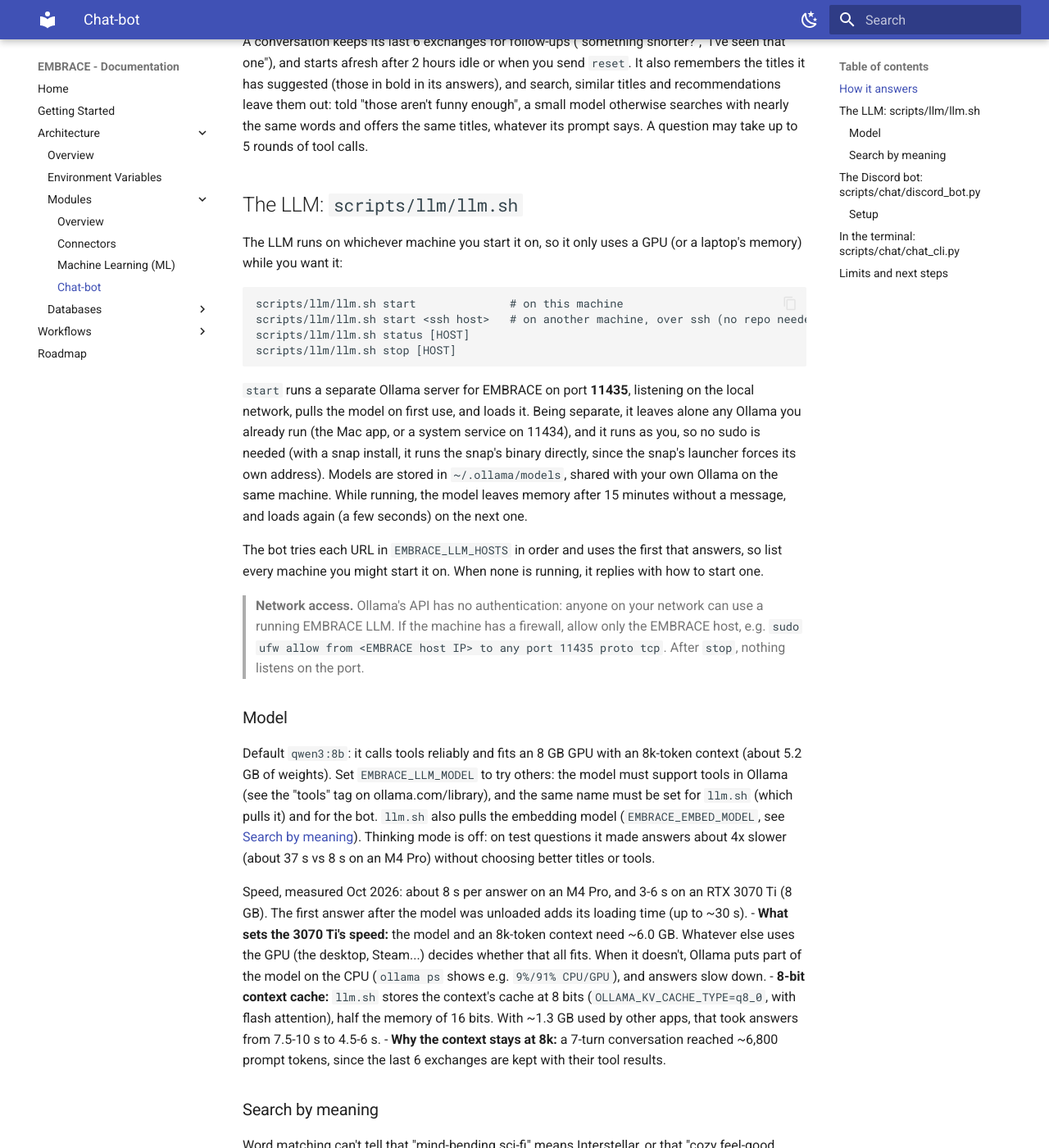
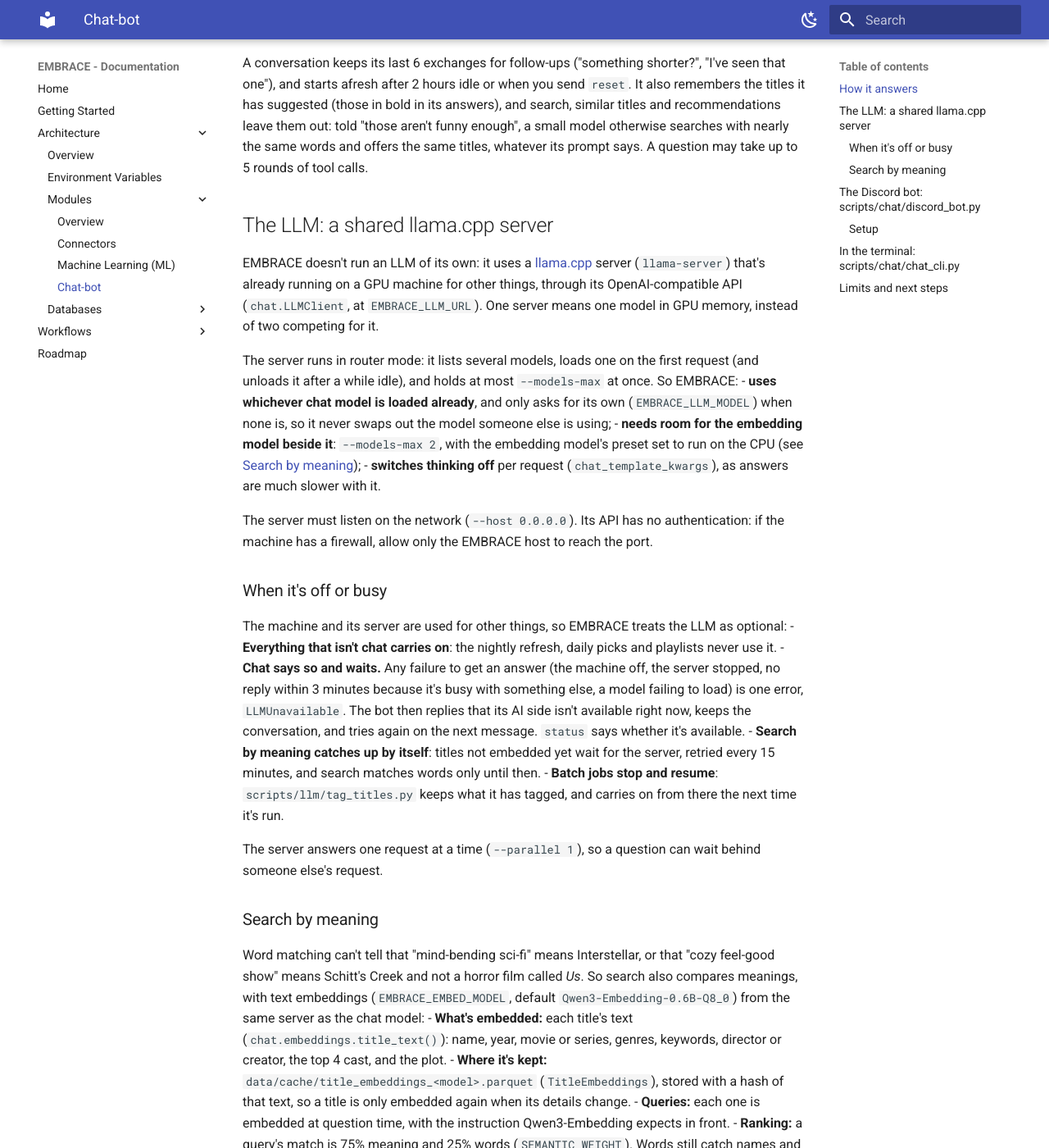
Before and after one commit to bgrando24/EMBRACE, an MkDocs documentation site: the page built from docs/modules/chat.md, in a window 1280 px wide and 1400 px high, scrolled down 1881 px. Shown: the whole window at 82% size. Built offline with MkDocs 1.6.1 and Material for MkDocs 9.7.7, drawn with Linux system fonts in a browser that asks for light colours; some of the changed text lies outside the part shown.

Commit message:
LLM: the shared llama.cpp server instead of EMBRACE's own Ollama; carry on when it's away
EMBRACE ran its own Ollama (bg-server, or the Mac), competing for the GPU with the llama.cpp server
already running there. It now uses that server's OpenAI-compatible API (EMBRACE_LLM_URL):
- chat uses whichever chat model is loaded, so it never swaps out someone else's, and only asks for
  EMBRACE_LLM_MODEL when none is; thinking off per request
- embeddings from Qwen3-Embedding-0.6B-Q8_0 on the same server (CPU-only preset, --models-max 2)
- one host, no Mac fallback; scripts/llm/llm.sh removed

The server is used for other things, so every failure to get an answer (machine off, unreachable,
busy past 3 min, model failing to load) is LLMUnavailable: the bot says its AI side isn't available
right now and carries on, search matches words until embeddings catch up (retried every 15 min),
and nothing else (refresh, picks) uses the LLM.

Claude-Session: https://claude.ai/code/session_01HEWGHEC19UTvfiVSiDWoX9

````diff
--- a/docs/env_vars.md
+++ b/docs/env_vars.md
@@ -15,11 +15,9 @@ Two `.env` files are required: one at the repository root for the Python service
 | `EMBRACE_PICKS_EXCLUDE_USERS` | No | Comma-separated Emby user names that get no recommendation playlists, and are left out of the picks preview. |
 | `DISCORD_BOT_TOKEN` | For the chat-bot | Token of EMBRACE's Discord bot (see [Chat-bot](modules/chat.md#setup)). |
 | `EMBRACE_DISCORD_USERS` | For the chat-bot | Who's who: comma-separated `<discord user id>:<emby user name>` pairs. Only linked people can chat. |
-| `EMBRACE_LLM_HOSTS` | For the chat-bot | Comma-separated Ollama URLs to try in order, e.g. `http://<gpu machine>:11435,http://<mac>:11435`. Default `http://localhost:11435`. |
-| `EMBRACE_LLM_MODEL` | No | Ollama model for the chat-bot (and for `scripts/llm/llm.sh` to pull). Must support tool calling. Default `qwen3:8b`. |
-| `EMBRACE_LLM_NUM_CTX` | No | The model's context window in tokens. Default `8192`. |
-| `EMBRACE_LLM_KEEP_ALIVE` | No | How long the model stays in memory after a message (Ollama duration, e.g. `15m`). Default `15m`. |
-| `EMBRACE_LLM_PORT` | No | Port `scripts/llm/llm.sh` runs Ollama on. Default `11435`. |
+| `EMBRACE_LLM_URL` | For the chat-bot | The llama.cpp server (`llama-server`) EMBRACE's LLM features use, e.g. `http://<gpu machine>:8080`. Default `http://localhost:8080`. |
+| `EMBRACE_LLM_MODEL` | No | Chat model to load when the server has none loaded (whichever is loaded is used, so someone else's isn't swapped out). Must support tool calling. Default: the first model the server lists. |
+| `EMBRACE_EMBED_MODEL` | No | The server's embedding model, for search by meaning. Default `Qwen3-Embedding-0.6B-Q8_0`. |
 | `ENVIRONMENT` | Optional | Controls connector debug logging. Use `dev`, `staging`, or `prod`; defaults to `dev` when unset. |
 | `SQLITE_DB_NAME` | Optional | Overrides the default SQLite file name (`EMBRACE_SQLITE_DB.db`). The database is stored under `sqlite_db/` and is created automatically if missing. |
 | `SQLITE_KEEP_BACKUPS` | Optional | Number of dated database backups the refresh keeps in `sqlite_db/backups/` (one is made per run). Default `30`. `sqlite_db/archive/` is never pruned. |
--- a/docs/modules/chat.md
+++ b/docs/modules/chat.md
@@ -3,11 +3,11 @@
 EMBRACE's conversational interface: ask for something to watch in plain language ("a funny show like Letterkenny",
 "a tense thriller under 2 hours", "what should I watch tonight?") and get a few picks chosen with **your** watch
 history in mind: from the server, and beyond it (about 12,000 well-known titles it doesn't have, to request in
-Jellyseerr). It runs as a Discord bot, with a local LLM (via [Ollama](https://ollama.com)) that is only running when
-you start it.
+Jellyseerr). It runs as a Discord bot, with a local LLM: a [llama.cpp](https://github.com/ggml-org/llama.cpp) server
+on another machine, which is also used for other things, so it may be off or busy at times.
 
 ```
-Discord ──► discord_bot.py (EMBRACE host, always on) ──► OllamaClient ──► Ollama (a GPU machine / Mac, on demand)
+Discord ──► discord_bot.py (EMBRACE host, always on) ──► LLMClient ──► llama-server (a GPU machine, when it's on)
                      │                                        ▲
                      └──► ChatSession ──► LibraryTools ───────┘ tool calls: search, similar titles, details,
                                               │                            your picks, your history
@@ -59,55 +59,43 @@ afresh after 2 hours idle or when you send `reset`. It also remembers the titles
 its answers), and search, similar titles and recommendations leave them out: told "those aren't funny enough", a
 small model otherwise searches with nearly the same words and offers the same titles, whatever its prompt says. A question may take up to 5 rounds of tool calls.
 
-## The LLM: `scripts/llm/llm.sh`
+## The LLM: a shared llama.cpp server
 
-The LLM runs on whichever machine you start it on, so it only uses a GPU (or a laptop's memory) while you want it:
+EMBRACE doesn't run an LLM of its own: it uses a [llama.cpp](https://github.com/ggml-org/llama.cpp) server
+(`llama-server`) that's already running on a GPU machine for other things, through its OpenAI-compatible API
+(`chat.LLMClient`, at `EMBRACE_LLM_URL`). One server means one model in GPU memory, instead of two competing for it.
 
-```bash
-scripts/llm/llm.sh start              # on this machine
-scripts/llm/llm.sh start <ssh host>   # on another machine, over ssh (no repo needed there)
-scripts/llm/llm.sh status [HOST]
-scripts/llm/llm.sh stop [HOST]
-```
+The server runs in router mode: it lists several models, loads one on the first request (and unloads it after a
+while idle), and holds at most `--models-max` at once. So EMBRACE:
+- **uses whichever chat model is loaded already**, and only asks for its own (`EMBRACE_LLM_MODEL`) when none is, so
+  it never swaps out the model someone else is using;
+- **needs room for the embedding model beside it**: `--models-max 2`, with the embedding model's preset set to run
+  on the CPU (see [Search by meaning](#search-by-meaning));
+- **switches thinking off** per request (`chat_template_kwargs`), as answers are much slower with it.
 
-`start` runs a separate Ollama server for EMBRACE on port **11435**, listening on the local network, pulls the
-model on first use, and loads it. Being separate, it leaves alone any Ollama you already run (the Mac app, or a
-system service on 11434), and it runs as you, so no sudo is needed (with a snap install, it runs the snap's binary
-directly, since the snap's launcher forces its own address). Models are stored in `~/.ollama/models`, shared with
-your own Ollama on the same machine. While running, the model leaves memory after 15 minutes without a message, and
-loads again (a few seconds) on the next one.
+The server must listen on the network (`--host 0.0.0.0`). Its API has no authentication: if the machine has a
+firewall, allow only the EMBRACE host to reach the port.
 
-The bot tries each URL in `EMBRACE_LLM_HOSTS` in order and uses the first that answers, so list every machine you
-might start it on. When none is running, it replies with how to start one.
+### When it's off or busy
 
-> **Network access.** Ollama's API has no authentication: anyone on your network can use a running EMBRACE LLM. If
-> the machine has a firewall, allow only the EMBRACE host, e.g. `sudo ufw allow from <EMBRACE host IP> to any port
-> 11435 proto tcp`. After `stop`, nothing listens on the port.
+The machine and its server are used for other things, so EMBRACE treats the LLM as optional:
+- **Everything that isn't chat carries on**: the nightly refresh, daily picks and playlists never use it.
+- **Chat says so and waits.** Any failure to get an answer (the machine off, the server stopped, no reply within
+  3 minutes because it's busy with something else, a model failing to load) is one error, `LLMUnavailable`. The bot
+  then replies that its AI side isn't available right now, keeps the conversation, and tries again on the next
+  message. `status` says whether it's available.
+- **Search by meaning catches up by itself**: titles not embedded yet wait for the server, retried every 15 minutes,
+  and search matches words only until then.
+- **Batch jobs stop and resume**: `scripts/llm/tag_titles.py` keeps what it has tagged, and carries on from there
+  the next time it's run.
 
-### Model
-
-Default `qwen3:8b`: it calls tools reliably and fits an 8 GB GPU with an 8k-token context (about 5.2 GB of weights).
-Set `EMBRACE_LLM_MODEL` to try others: the model must support tools in Ollama (see the "tools" tag on
-ollama.com/library), and the same name must be set for `llm.sh` (which pulls it) and for the bot. `llm.sh` also pulls the embedding model
-(`EMBRACE_EMBED_MODEL`, see [Search by meaning](#search-by-meaning)). Thinking mode is
-off: on test questions it made answers about 4x slower (about 37 s vs 8 s on an M4 Pro) without choosing better
-titles or tools.
-
-Speed, measured Oct 2026: about 8 s per answer on an M4 Pro, and 3-6 s on an RTX 3070 Ti (8 GB). The first answer
-after the model was unloaded adds its loading time (up to ~30 s).
-- **What sets the 3070 Ti's speed:** the model and an 8k-token context need ~6.0 GB. Whatever else uses the GPU
-  (the desktop, Steam...) decides whether that all fits. When it doesn't, Ollama puts part of the model on the CPU
-  (`ollama ps` shows e.g. `9%/91% CPU/GPU`), and answers slow down.
-- **8-bit context cache:** `llm.sh` stores the context's cache at 8 bits (`OLLAMA_KV_CACHE_TYPE=q8_0`, with flash
-  attention), half the memory of 16 bits. With ~1.3 GB used by other apps, that took answers from 7.5-10 s to 4.5-6 s.
-- **Why the context stays at 8k:** a 7-turn conversation reached ~6,800 prompt tokens, since the last 6 exchanges are
-  kept with their tool results.
+The server answers one request at a time (`--parallel 1`), so a question can wait behind someone else's request.
 
 ### Search by meaning
 
 Word matching can't tell that "mind-bending sci-fi" means Interstellar, or that "cozy feel-good show" means Schitt's
 Creek and not a horror film called *Us*. So search also compares meanings, with text embeddings
-(`EMBRACE_EMBED_MODEL`, default `qwen3-embedding:0.6b`) from the same Ollama host as the chat model:
+(`EMBRACE_EMBED_MODEL`, default `Qwen3-Embedding-0.6B-Q8_0`) from the same server as the chat model:
 - **What's embedded:** each title's text (`chat.embeddings.title_text()`): name, year, movie or series, genres,
   keywords, director or creator, the top 4 cast, and the plot.
 - **Where it's kept:** `data/cache/title_embeddings_<model>.parquet` (`TitleEmbeddings`), stored with a hash of
@@ -116,19 +104,31 @@ Creek and not a horror film called *Us*. So search also compares meanings, with
 - **Ranking:** a query's match is 75% meaning and 25% words (`SEMANTIC_WEIGHT`). Words still catch names and exact
   phrases. Genre words and `like` then count as before.
 
-Made by the LLM host, not the nightly refresh: the bot needs that host to answer anyway, and the refresh then never
-depends on it being on.
-- **First run:** after loading its data, and after each answer, the bot embeds whatever isn't yet, in the
-  background. All ~12k titles take about 40 minutes on bg-server's CPU; after that, only new or changed titles
-  (seconds).
-- **Until then,** or if the host stops mid-conversation, search matches words only. `status` says which.
+Made by the LLM server, not the nightly refresh, so the refresh never depends on it being on.
+- **First run:** after loading its data, the bot embeds whatever isn't yet, in the background, and again after each
+  answer and every 15 minutes until it's all done. All ~12k titles take a while on the CPU; after that, only new or
+  changed titles (seconds).
+- **Until then,** or if the server stops mid-conversation, search matches words only. `status` says which.
 
 Why this model, on the CPU:
-- **The GPU stays the chat model's.** Embeddings run on the CPU (`EMBED_NUM_GPU = 0`). On bg-server's 8 GB GPU,
-  with the desktop using ~1.3 GB, the embedding model and `qwen3:8b` didn't fit together. Ollama then put 16% of
-  the chat model on the CPU, and answers took 20-25 s instead of ~3 s.
-- **Size:** the 0.6b version embeds a query in ~60 ms on the CPU (i7-10700K). The 4b and 8b versions gave no
-  better picks in testing and would be much slower there.
+- **The GPU stays the chat model's.** On an 8 GB GPU shared with a desktop, the embedding model and a chat model
+  didn't fit together, and part of the chat model went to the CPU, making answers several times slower. The
+  embedding model's preset in the server's `--models-preset` file keeps it off the GPU:
+
+    ```ini
+    [Qwen3-Embedding-0.6B-Q8_0]
+    embeddings = true
+    pooling = last
+    n-gpu-layers = 0
+    c = 8192
+    batch-size = 2048
+    ubatch-size = 2048
+    parallel = 4
+    threads = 4
+    ```
+
+- **Size:** the 0.6B version embeds a query in well under a second on the CPU. The 4B and 8B versions gave no better
+  picks in testing and would be much slower there.
 - **Quality:** on ten typical queries, it already beat word search on every vague one, e.g. "epic fantasy with
   dragons and politics" went from Lord of the Rings films to House of the Dragon and Game of Thrones.
 
@@ -138,8 +138,9 @@ beat it ([ML: tried and not adopted](ml.md#evaluation-mlevaluate)).
 ## The Discord bot: `scripts/chat/discord_bot.py`
 
 Talk to it in a DM, or @mention it in a channel it can read. Besides questions, it understands `help`, `reset`
-and `status` (whether the LLM is running, and how old its library data is). It reloads the library data on the
-first message after the nightly refresh. Questions are answered one at a time (one GPU).
+and `status` (whether its AI side is available, and how old its library data is). It reloads the library data on
+the first message after the nightly refresh. Questions are answered one at a time, as the LLM server answers one
+request at a time.
 
 Each Discord user must be linked to their Emby user name in `EMBRACE_DISCORD_USERS`; anyone else is told their
 Discord ID and asked to get linked, and nothing about the library or anyone's history is shown to them.
@@ -153,8 +154,8 @@ Discord ID and asked to get linked, and nothing about the library or anyone's hi
    History*; open the URL. (To only DM it, it still needs to share a server with you.)
 3. **Link users**: DM the bot; it replies with your Discord ID. Add `EMBRACE_DISCORD_USERS=<discord id>:<emby
    name>,...` to `.env`.
-4. **Point it at the LLM**: `EMBRACE_LLM_HOSTS=http://<gpu machine>:11435,http://<mac>:11435` (machine addresses
-   on your network).
+4. **Point it at the LLM**: `EMBRACE_LLM_URL=http://<gpu machine>:8080` (see
+   [The LLM](#the-llm-a-shared-llamacpp-server)), and `EMBRACE_LLM_MODEL` to the chat model to load when none is.
 5. **Run it as a service** on the EMBRACE host:
 
     ```bash
@@ -175,9 +176,8 @@ PYTHONPATH=src python scripts/chat/chat_cli.py --user <emby name> --tools
 PYTHONPATH=src python scripts/chat/chat_cli.py --user <emby name> --ask "a heist movie" --ask "something lighter"
 ```
 
-`--tools` prints each tool call. Set `EMBRACE_LLM_HOSTS` to the machine running the LLM (default
-`http://localhost:11435`). It embeds any titles that aren't yet before the first question, so the first run
-takes a few minutes longer.
+`--tools` prints each tool call. It uses the same `EMBRACE_LLM_URL` as the bot, and embeds any titles that aren't
+yet before the first question, so the first run takes longer.
 
 ## Limits and next steps
 
--- a/src/chat/__init__.py
+++ b/src/chat/__init__.py
@@ -1,9 +1,9 @@
 """
-Chat package: the conversational recommender - an LLM (Ollama) with tools over the library and the user's history
+Chat package: the conversational recommender - an LLM (a llama.cpp server) with tools over the library and the user's history
 """
-from .llm import OllamaClient, LLMUnavailable
+from .llm import LLMClient, LLMUnavailable
 from .tools import LibraryTools, tmdb_lookup
 from .session import ChatSession
 from .embeddings import TitleEmbeddings
 
-__all__ = ["OllamaClient", "LLMUnavailable", "LibraryTools", "tmdb_lookup", "ChatSession", "TitleEmbeddings"]
+__all__ = ["LLMClient", "LLMUnavailable", "LibraryTools", "tmdb_lookup", "ChatSession", "TitleEmbeddings"]
````
Also changed, not shown: 10 other files.
